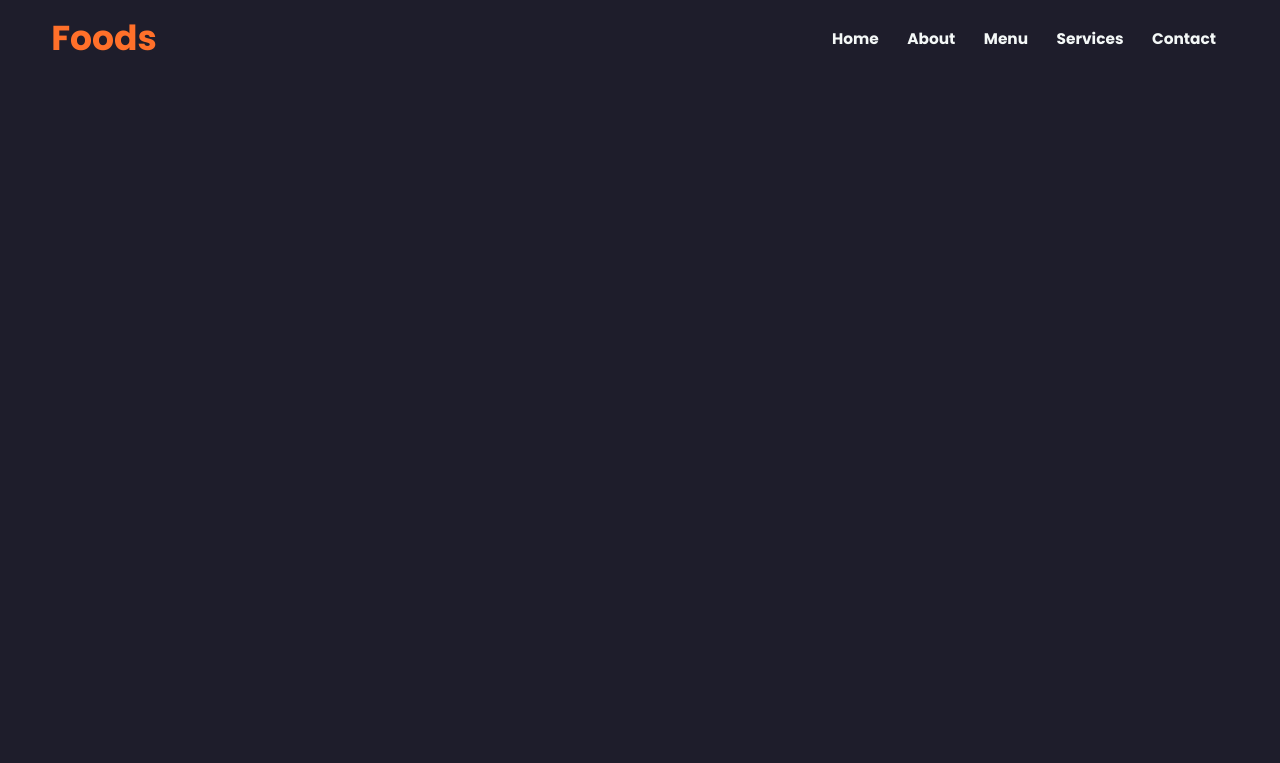
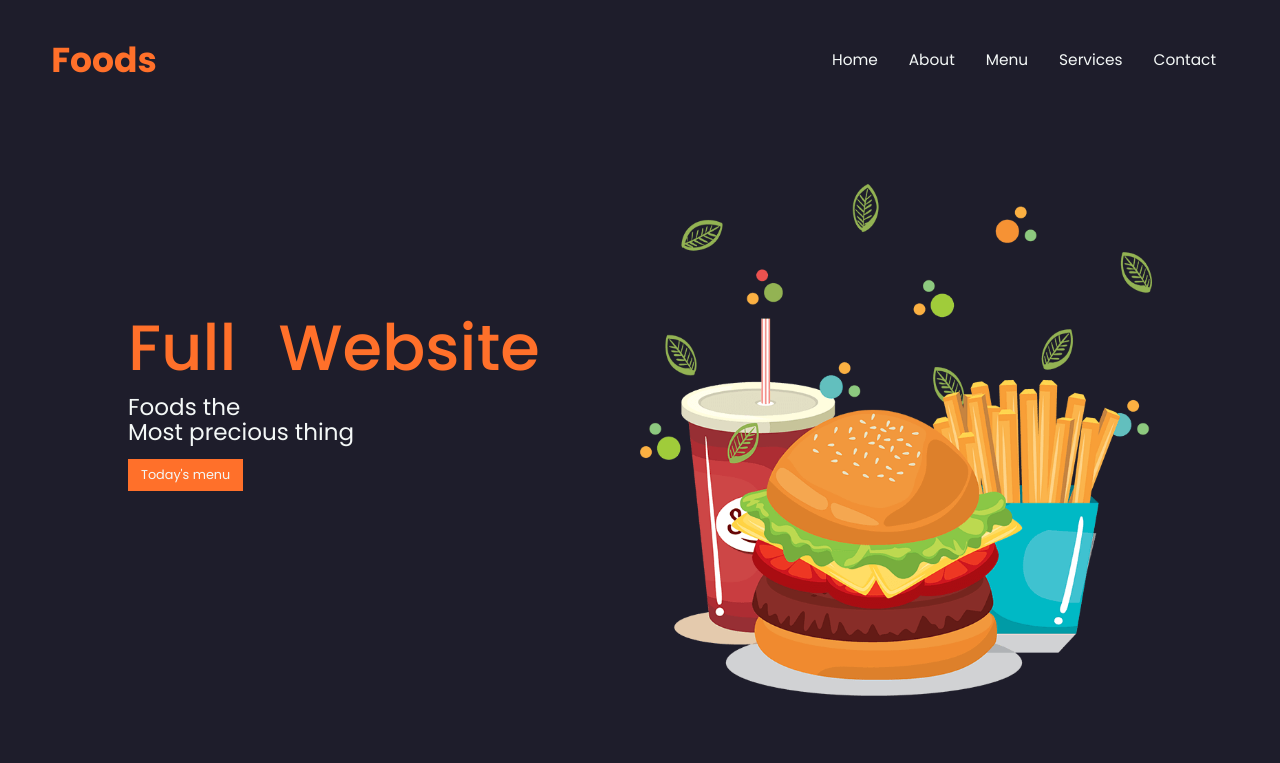
Before and after one commit to Pilotebas/proyectoJs, a plain HTML site: page views/Landing pages de hamburguesa.html in a window 1280 px wide. Drawn offline with nearby package versions, Linux system fonts and the light colour scheme.

Commit message:
style: :zap: Se termina home

```diff
--- a/css/Landing pages de hamburguesa.css
+++ b/css/Landing pages de hamburguesa.css
@@ -21,10 +21,13 @@ li{
     list-style: none;
 }
 header{
+    width: 100vw;
+    height: 15vh;
     display: flex;
     justify-content: space-between;
     align-items: center;
     padding-left: 4vw;
+    position: fixed;
 }
 header h1{
     color: var(--color-secundary);
@@ -42,7 +45,6 @@ header nav ul li {
     display: flex;
     justify-content: center;
     font-size: 1.2vw;
-    font-weight: bold;
     cursor: pointer;
 }
 
@@ -61,3 +63,50 @@ nav ul{
     width: 30vw;
     align-items: center;
 }
+
+.home{
+    padding-top: 15vh;
+}
+
+.home > div{
+    width: 100vw;
+    height: 80vh;
+    display: flex;
+    align-items: center;
+    justify-content: center;
+}
+
+.home > div > div{
+    width: 40vw;
+    display: flex;
+    flex-direction: column;
+    justify-content: center;
+    padding-bottom: 7vw;
+}
+
+.home > div > div h2{
+    color: var(--color-secundary);
+    font-size: 5vw;
+    word-spacing: 2vw;
+    font-weight: 500;
+}
+
+.home > div > div p{
+    color: var(--color-font);
+    font-size: 1.8vw;
+    padding-bottom: 1vw;
+    line-height: 2vw;
+}
+
+.home > div > div button{
+    width: 9vw;
+    height: 4vh;
+    background-color: var(--color-secundary);
+    border: var(--color-secundary);
+    color: var(--color-font);
+    font-size: 1vw;
+}
+
+.home > div img{
+    width: 40vw;
+}
--- a/views/Landing pages de hamburguesa.html
+++ b/views/Landing pages de hamburguesa.html
@@ -20,7 +20,18 @@
             </ul>
         </nav>
     </header>
-    <section id="home" class="home"></section>
+
+    <section id="home" class="home">
+        <div>
+            <div>
+                <h2>Full Website</h2>
+                <p>Foods the <br>Most precious thing </p>
+                <button>Today's menu</button>
+            </div>
+            <img src="../storage/img/home.png" alt="">
+        </div>
+    </section>
+
     <section id="about" class="about"></section>
     <section id="home" class="menu"></section>
     <section id="service" class="service"></section>
```
